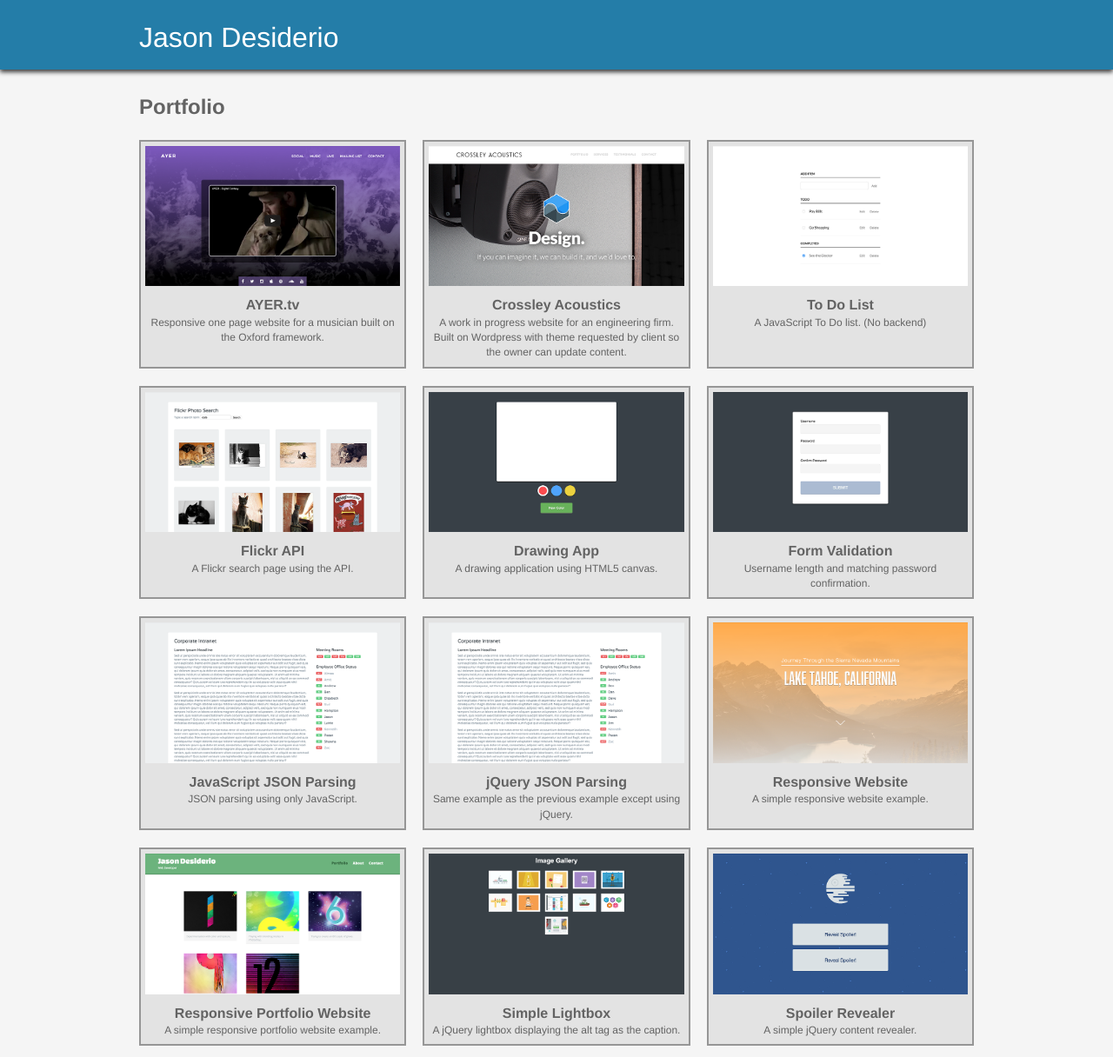
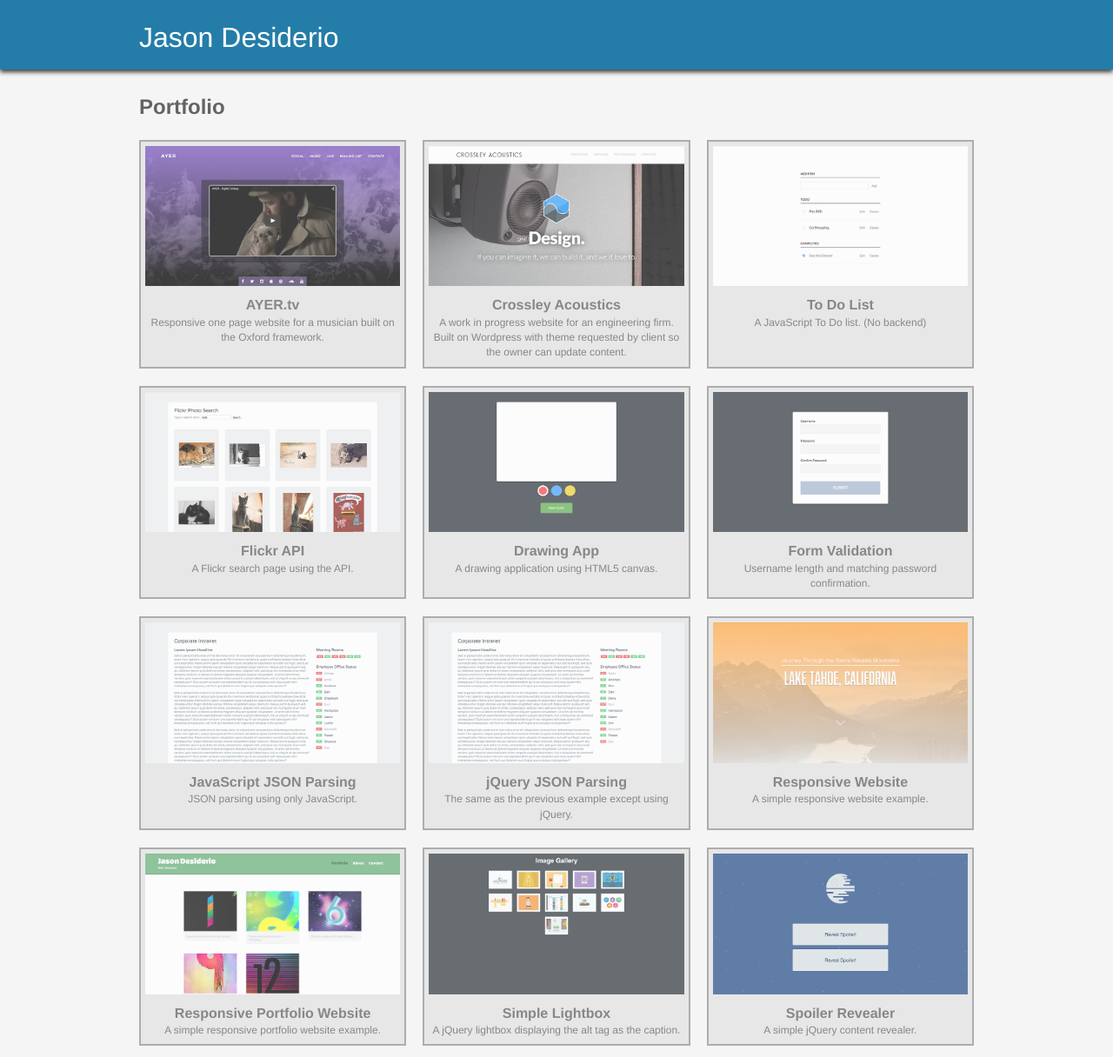
Before and after one commit to jmdesiderio/portfolio, a plain HTML site: page index.html in a window 1280 px wide. Shown: the top 1216 px of the page at 87% size. Drawn offline with Linux system fonts and the light colour scheme.

Commit message:
Portfolio item transitions

```diff
--- a/assets/less/layout/portfolio-row.less
+++ b/assets/less/layout/portfolio-row.less
@@ -5,9 +5,13 @@
 		border: 2px solid @light-gray;
 		padding: 5px;
 		background-color: @lighter-gray;
+		transition: border-color 1s ease,
+					opacity 1s ease;
+		opacity: 0.75;
 
 		&:hover {
-			border: 2px solid @black;
+			border-color: @black;
+			opacity: 1;
 		}
 
 	}
--- a/index.html
+++ b/index.html
@@ -113,7 +113,7 @@
 							</div>
 							<div class="portfolio-info">
 								<p class="portfolio-title">jQuery JSON Parsing</p>
-								<p class="portfolio-descrip">Same example as the previous example except using jQuery.</p>
+								<p class="portfolio-descrip">The same as the previous example except using jQuery.</p>
 							</div>
 						</a>
 					</div>
```
Also changed, not shown: assets/css/style.min.css, 1 other file.
